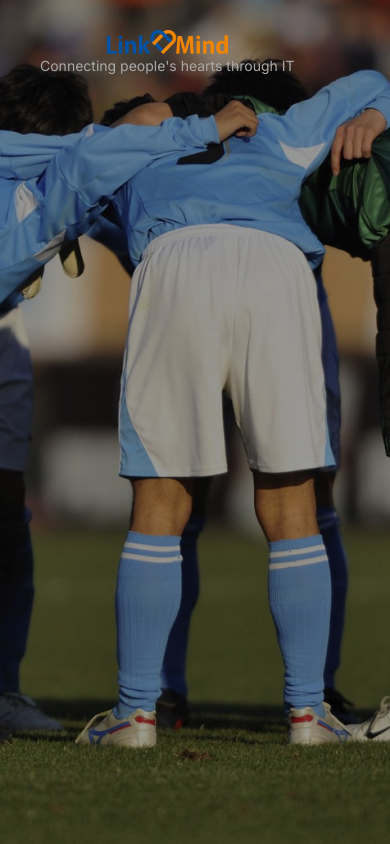
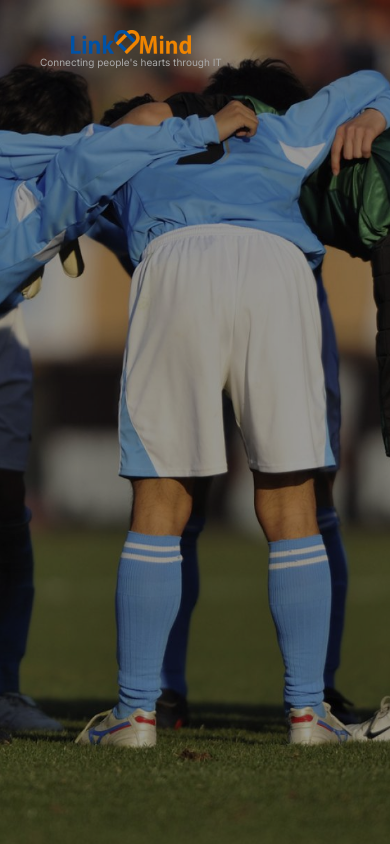
Before and after one commit to Briskye/LinkMind-Web, a website: page public/index.html in a window 390 px wide. Shown: the top 844 px of the page. Drawn offline with Linux system fonts and the light colour scheme.

Commit message:
text shrink

```diff
--- a/public/CSS/style.css
+++ b/public/CSS/style.css
@@ -58,6 +58,14 @@ section {
   top: 30px;
   left: 40px;
   z-index: 9999;
+}
+
+@media (max-width: 480px) {
+
+  .hero-text {
+    font-size: 10px;
+  }
+
 }
 
 .hero p {
```
